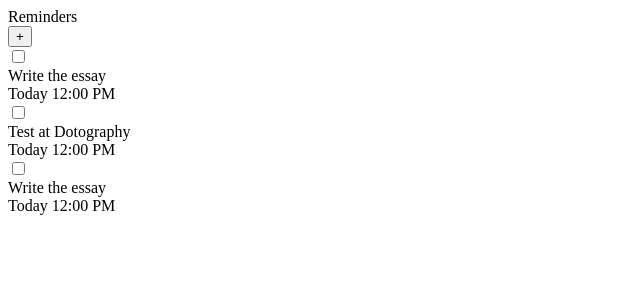
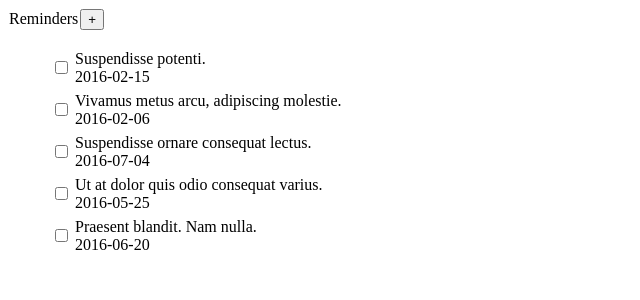
Before and after one commit to RapidProduction/RemindersSample-ReactJs, a React app: page / in a window 1280 px wide. Shown: the top 300 px of the page, without its empty margins (0-640 px from the left). Built offline with nearby package versions, Linux system fonts and the light colour scheme.

Commit message:
Add Itemlist and Item component.

```diff
--- a/App.jsx
+++ b/App.jsx
@@ -1,6 +1,7 @@
 import React from 'react';
 import Title from './src/component/Title.jsx';
 import AddButton from './src/component/AddButton.jsx';
+import Item from './src/component/Item.jsx';
 import ItemList from './src/component/ItemList.jsx';
 
 class App extends React.Component {
@@ -28,22 +29,53 @@ class App extends React.Component {
         return (
             <div>
                 <div>
-                    <Title />
-                    <AddButton onClick={this.onAddButtonClick}/>
+                    <tr>
+                        <td>
+                            <Title />
+                        </td>
+                        <td>
+                            <AddButton onClick={this.onAddButtonClick}/>
+                        </td>
+                    </tr>
                 </div>
                 <div>
-                    <ItemList title="Write the essay" date="Today 12:00 PM" >
-                    </ItemList>
-
-                    <ItemList title="Test at Dotography" date="Today 12:00 PM" >
-                    </ItemList>
-
-                    <ItemList title="Write the essay" date="Today 12:00 PM" >
-                    </ItemList>
+                    <ItemList items={items} />
                 </div>
             </div>
         );
     }
 }
 
+var items = [{
+            "itemId": 0,
+            "title": "Suspendisse potenti.",
+            "summary": "Etiam faucibus cursus urna.",
+            "date": "2016-02-15",
+            "isDone": false
+            }, {
+            "itemId": 0,
+            "title": "Vivamus metus arcu, adipiscing molestie.",
+            "summary": "Quisque porta volutpat erat. Quisque erat eros, viverra eget, congue eget, semper rutrum, nulla. Nunc purus. Phasellus in felis. Donec semper sapien a libero. Nam dui. Proin leo odio, porttitor id, consequat in, consequat ut, nulla. Sed accumsan felis. Ut at dolor quis odio consequat varius.",
+            "date": "2016-02-06",
+            "isDone": false
+            }, {
+            "itemId": 0,
+            "title": "Suspendisse ornare consequat lectus.",
+            "summary": "Vestibulum ante ipsum primis in faucibus orci luctus et ultrices posuere cubilia Curae; Donec pharetra, magna vestibulum aliquet ultrices, erat tortor sollicitudin mi, sit amet lobortis sapien sapien non mi. Integer ac neque. Duis bibendum. Morbi non quam nec dui luctus rutrum. Nulla tellus.",
+            "date": "2016-07-04",
+            "isDone": false
+            }, {
+            "itemId": 0,
+            "title": "Ut at dolor quis odio consequat varius.",
+            "summary": "Nullam porttitor lacus at turpis. Donec posuere metus vitae ipsum. Aliquam non mauris.",
+            "date": "2016-05-25",
+            "isDone": false
+            }, {
+            "itemId": 0,
+            "title": "Praesent blandit. Nam nulla.",
+            "summary": "Morbi odio odio, elementum eu, interdum eu, tincidunt in, leo. Maecenas pulvinar lobortis est.",
+            "date": "2016-06-20",
+            "isDone": true
+        }]
+
 export default App;
--- /dev/null
+++ b/src/component/Item.jsx
@@ -0,0 +1,28 @@
+import React from 'react';
+import CheckBox from './CheckBox.jsx';
+import Topic from './Topic.jsx';
+
+class Item extends React.Component {
+    constructor(props) {
+        super(props);
+    }
+
+    render() {
+        return (
+            <div>
+                <table>
+                    <tr>
+                        <td>
+                            <CheckBox />
+                        </td>
+                        <td>
+                            <Topic title={this.props.title} date={this.props.date} />
+                        </td>
+                    </tr>
+                </table>
+            </div>
+        );
+    }
+}
+
+export default Item;
--- a/src/component/ItemList.jsx
+++ b/src/component/ItemList.jsx
@@ -1,5 +1,5 @@
 import React from 'react';
-import CheckBox from 'CheckBox.jsx';
+import Item from './Item.jsx';
 
 class ItemList extends React.Component {
     constructor(props) {
@@ -7,16 +7,21 @@ class ItemList extends React.Component {
     }
 
     render() {
+        var listItems = [];
+        if (this.props.items != undefined) {
+            for(var i=0; i<this.props.items.length; i++) {
+                let item = this.props.items[i];
+                listItems.push(<Item title={item.title} date={item.date} />)
+            }
+        }
+        else {
+            listItems = null;
+        }
+
         return (
-            <div>
-                <CheckBox />
-                <div>
-                    {this.props.title}
-                </div>
-                <div>
-                    {this.props.date}
-                </div>
-            </div>
+            <ul>
+                {listItems}
+            </ul>
         );
     }
 }
```
